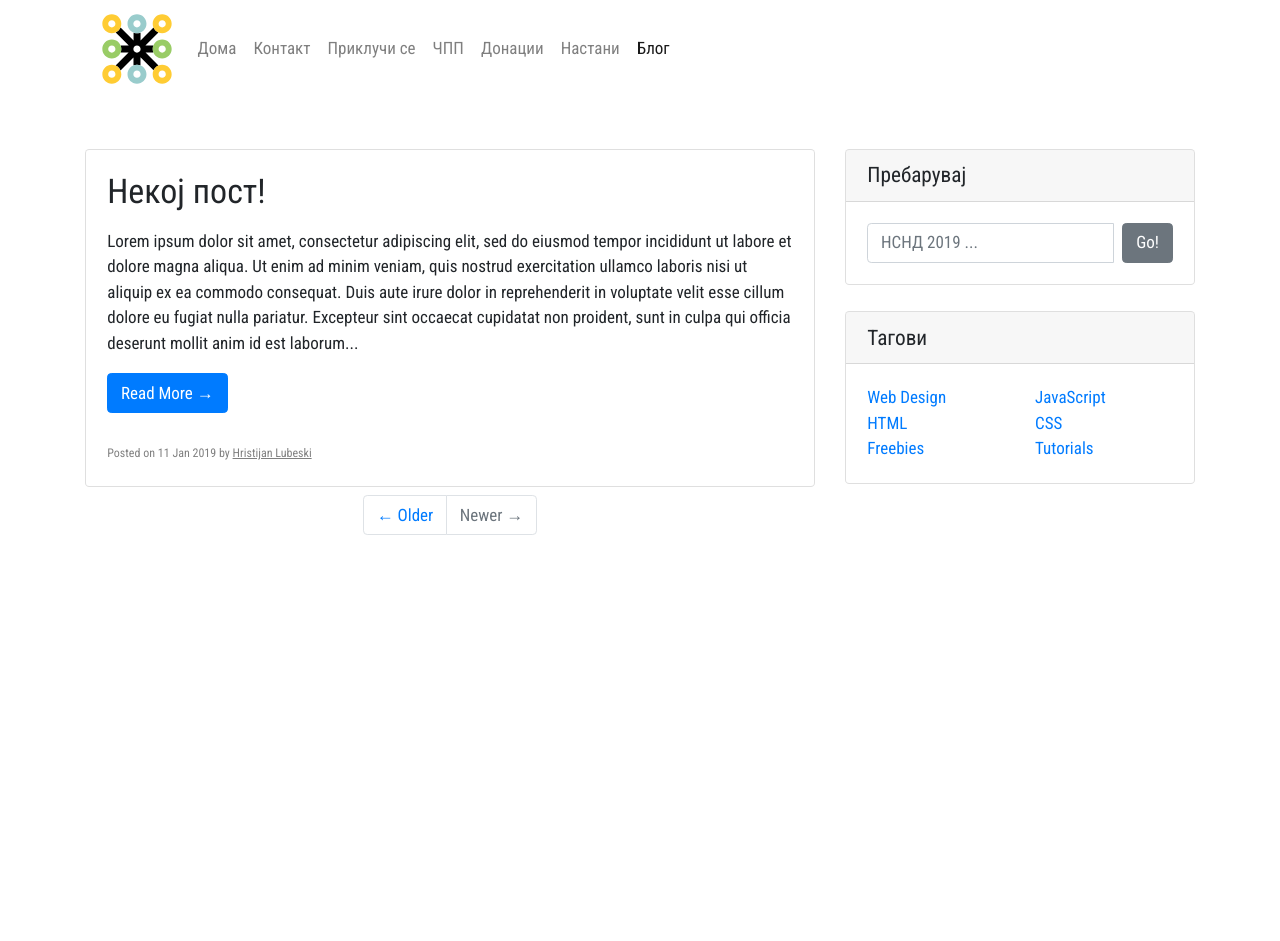
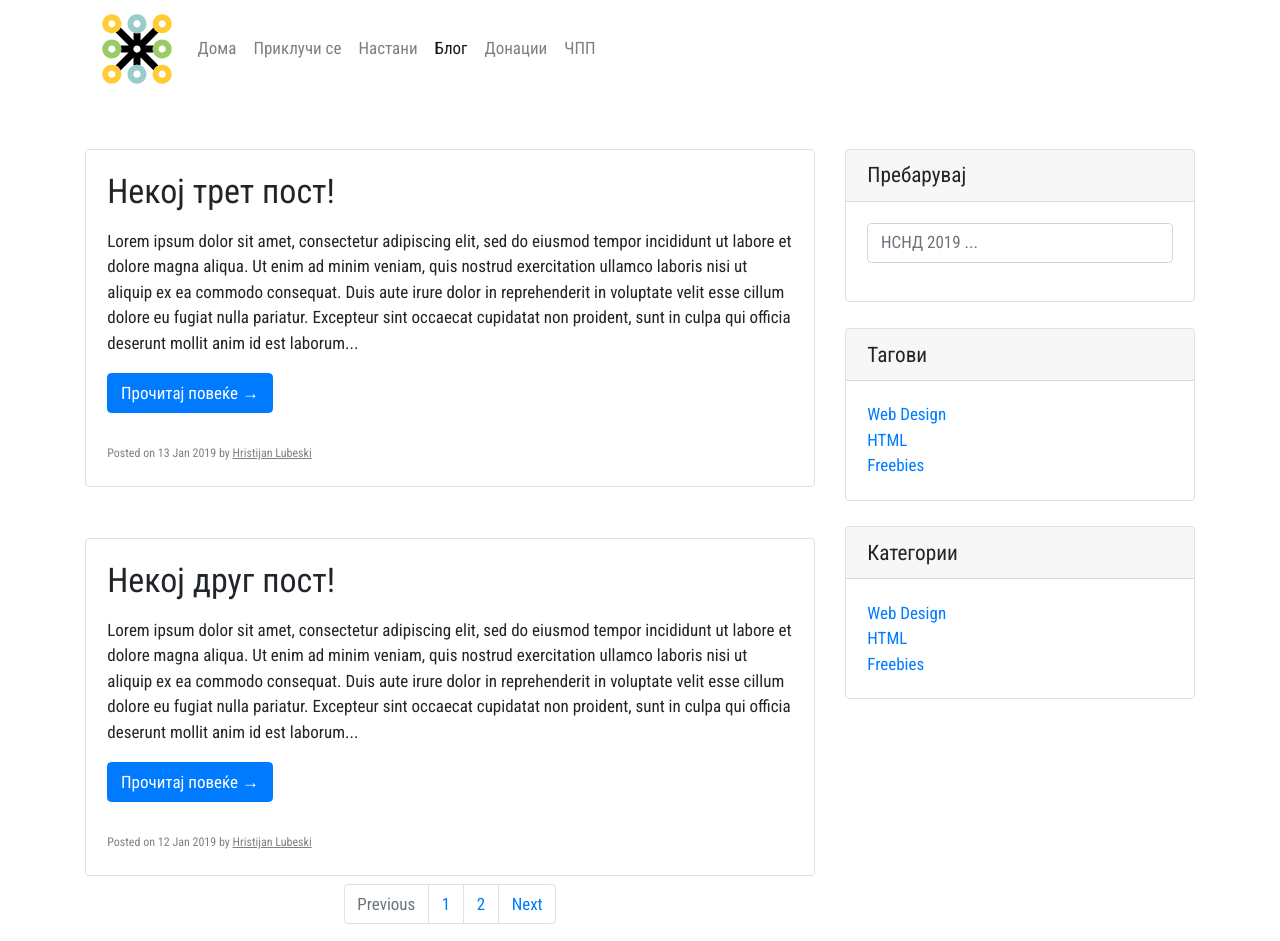
Before and after one commit to skopjehacklab/hackerspace, a Jekyll site: the page built from blog/index.html, in a window 1280 px wide. Built offline with Jekyll 4.4.1, drawn with Linux system fonts in a browser that asks for light colours; nearby versions of some CDN libraries; the list of posts is cut into pages by our own code; before the commit the page ends 900 px from its top, so only the background shows below that.

Commit message:
adds search functionality for the blog; removes unneeded files

```diff
--- a/_config.yml
+++ b/_config.yml
@@ -31,18 +31,16 @@
 navigation:
   - title: "Дома"
     url: "/"
-  - title: "Контакт"
-    url: "/contact/"
   - title: "Приклучи се"
     url: "/members/"
-  - title: "ЧПП"
-    url: "/faq/"
-  - title: "Донации"
-    url: "/donations/"
   - title: "Настани"
     url: "/events/"
   - title: "Блог"
     url: "/blog/"
+  - title: "Донации"
+    url: "/donations/"
+  - title: "ЧПП"
+    url: "/faq/"
 
 
 # Every FAQ needs to have an unique id
@@ -74,6 +72,10 @@
 markdown: kramdown
 plugins:
   - jekyll-feed
+  - jekyll-paginate
+
+paginate: 2
+paginate_path: "/blog/:num/"
 
 sass:
   sass_dir: css
@@ -81,5 +83,3 @@
 collections:
   events:
     output: true
-  blog:
-    output: true
--- /dev/null
+++ b/_posts/2019-01-12-nekoj-dr-post.md
@@ -0,0 +1,16 @@
+---
+layout: blog_post
+title: "Некој друг пост!"
+date: 2019-01-12T19:00:00Z
+author: "Hristijan Lubeski"
+---
+
+Lorem ipsum dolor sit amet, consectetur adipiscing elit, sed do eiusmod tempor incididunt ut labore et dolore magna aliqua. Ut enim ad minim veniam, quis nostrud exercitation ullamco laboris nisi ut aliquip ex ea commodo consequat. Duis aute irure dolor in reprehenderit in voluptate velit esse cillum dolore eu fugiat nulla pariatur. Excepteur sint occaecat cupidatat non proident, sunt in culpa qui officia deserunt mollit anim id est laborum.
+
+Lorem ipsum dolor sit amet, consectetur adipiscing elit, sed do eiusmod tempor incididunt ut labore et dolore magna aliqua. Ut enim ad minim veniam, quis nostrud exercitation ullamco laboris nisi ut aliquip ex ea commodo consequat. Duis aute irure dolor in reprehenderit in voluptate velit esse cillum dolore eu fugiat nulla pariatur. Excepteur sint occaecat cupidatat non proident, sunt in culpa qui officia deserunt mollit anim id est laborum.
+
+Lorem ipsum dolor sit amet, consectetur adipiscing elit, sed do eiusmod tempor incididunt ut labore et dolore magna aliqua. Ut enim ad minim veniam, quis nostrud exercitation ullamco laboris nisi ut aliquip ex ea commodo consequat. Duis aute irure dolor in reprehenderit in voluptate velit esse cillum dolore eu fugiat nulla pariatur. Excepteur sint occaecat cupidatat non proident, sunt in culpa qui officia deserunt mollit anim id est laborum.
+
+Lorem ipsum dolor sit amet, consectetur adipiscing elit, sed do eiusmod tempor incididunt ut labore et dolore magna aliqua. Ut enim ad minim veniam, quis nostrud exercitation ullamco laboris nisi ut aliquip ex ea commodo consequat. Duis aute irure dolor in reprehenderit in voluptate velit esse cillum dolore eu fugiat nulla pariatur. Excepteur sint occaecat cupidatat non proident, sunt in culpa qui officia deserunt mollit anim id est laborum.
+
+Lorem ipsum dolor sit amet, consectetur adipiscing elit, sed do eiusmod tempor incididunt ut labore et dolore magna aliqua. Ut enim ad minim veniam, quis nostrud exercitation ullamco laboris nisi ut aliquip ex ea commodo consequat. Duis aute irure dolor in reprehenderit in voluptate velit esse cillum dolore eu fugiat nulla pariatur. Excepteur sint occaecat cupidatat non proident, sunt in culpa qui officia deserunt mollit anim id est laborum.
--- /dev/null
+++ b/_posts/2019-01-13-nekkeke.md
@@ -0,0 +1,16 @@
+---
+layout: blog_post
+title: "Некој трет пост!"
+date: 2019-01-13T19:00:00Z
+author: "Hristijan Lubeski"
+---
+
+Lorem ipsum dolor sit amet, consectetur adipiscing elit, sed do eiusmod tempor incididunt ut labore et dolore magna aliqua. Ut enim ad minim veniam, quis nostrud exercitation ullamco laboris nisi ut aliquip ex ea commodo consequat. Duis aute irure dolor in reprehenderit in voluptate velit esse cillum dolore eu fugiat nulla pariatur. Excepteur sint occaecat cupidatat non proident, sunt in culpa qui officia deserunt mollit anim id est laborum.
+
+Lorem ipsum dolor sit amet, consectetur adipiscing elit, sed do eiusmod tempor incididunt ut labore et dolore magna aliqua. Ut enim ad minim veniam, quis nostrud exercitation ullamco laboris nisi ut aliquip ex ea commodo consequat. Duis aute irure dolor in reprehenderit in voluptate velit esse cillum dolore eu fugiat nulla pariatur. Excepteur sint occaecat cupidatat non proident, sunt in culpa qui officia deserunt mollit anim id est laborum.
+
+Lorem ipsum dolor sit amet, consectetur adipiscing elit, sed do eiusmod tempor incididunt ut labore et dolore magna aliqua. Ut enim ad minim veniam, quis nostrud exercitation ullamco laboris nisi ut aliquip ex ea commodo consequat. Duis aute irure dolor in reprehenderit in voluptate velit esse cillum dolore eu fugiat nulla pariatur. Excepteur sint occaecat cupidatat non proident, sunt in culpa qui officia deserunt mollit anim id est laborum.
+
+Lorem ipsum dolor sit amet, consectetur adipiscing elit, sed do eiusmod tempor incididunt ut labore et dolore magna aliqua. Ut enim ad minim veniam, quis nostrud exercitation ullamco laboris nisi ut aliquip ex ea commodo consequat. Duis aute irure dolor in reprehenderit in voluptate velit esse cillum dolore eu fugiat nulla pariatur. Excepteur sint occaecat cupidatat non proident, sunt in culpa qui officia deserunt mollit anim id est laborum.
+
+Lorem ipsum dolor sit amet, consectetur adipiscing elit, sed do eiusmod tempor incididunt ut labore et dolore magna aliqua. Ut enim ad minim veniam, quis nostrud exercitation ullamco laboris nisi ut aliquip ex ea commodo consequat. Duis aute irure dolor in reprehenderit in voluptate velit esse cillum dolore eu fugiat nulla pariatur. Excepteur sint occaecat cupidatat non proident, sunt in culpa qui officia deserunt mollit anim id est laborum.
--- a/blog.html
+++ /dev/null
@@ -1,90 +0,0 @@
----
-layout: default
-permalink: /blog/
-title: "Блог"
----
-    <div class="row">
-
-    <!-- Blog Entries Column -->
-    <div class="col-md-8">
-        <!-- Blog Post -->
-
-        {% assign sorted = site.blog | sort: 'date' | reverse %}
-        {% for post in sorted limit:5 %}
-            <div class="card mt-5 mb-2">
-                <div class="card-body">
-                    <h2 class="card-title">{{ post.title }}</h2>
-                    <p class="card-text">{{ post.content | truncate: 450 }}</p>
-                        <a href="{{ post.url }}" class="btn btn-primary">Read More &rarr;</a>
-                    </br></br>
-                        <small style="font-size: 12px; color: grey;">Posted on {{ post.date | date_to_string }} by <span style="text-decoration: underline">{{ post.author }}</span></small>
-                </div>
-            </div>
-        {% endfor %}
-
-        <!-- Pagination -->
-        <ul class="pagination justify-content-center mb-4">
-            <li class="page-item">
-                <a class="page-link" href="#">&larr; Older</a>
-            </li>
-            <li class="page-item disabled">
-                <a class="page-link" href="#">Newer &rarr;</a>
-            </li>
-        </ul>
-
-    </div>
-
-    <!-- Sidebar Widgets Column -->
-    <div class="col-md-4">
-
-        <!-- Search Widget -->
-        <div class="card mt-5">
-            <h5 class="card-header">Пребарувај</h5>
-            <div class="card-body">
-                <div class="input-group">
-                    <input type="text" class="form-control" placeholder="НСНД 2019 ...">
-                    <span class="input-group-btn">
-                        <button class="btn btn-secondary ml-2" type="button">Go!</button>
-                    </span>
-                </div>
-            </div>
-        </div>
-
-        <!-- Categories Widget -->
-        <div class="card my-4">
-            <h5 class="card-header">Тагови</h5>
-            <div class="card-body">
-                <div class="row">
-                    <div class="col-lg-6">
-                        <ul class="list-unstyled mb-0">
-                            <li>
-                                <a href="#">Web Design</a>
-                            </li>
-                            <li>
-                                <a href="#">HTML</a>
-                            </li>
-                            <li>
-                                <a href="#">Freebies</a>
-                            </li>
-                        </ul>
-                    </div>
-                    <div class="col-lg-6">
-                        <ul class="list-unstyled mb-0">
-                            <li>
-                                <a href="#">JavaScript</a>
-                            </li>
-                            <li>
-                                <a href="#">CSS</a>
-                            </li>
-                            <li>
-                                <a href="#">Tutorials</a>
-                            </li>
-                        </ul>
-                    </div>
-                </div>
-            </div>
-        </div>
-
-    </div>
-
-    </div>
--- /dev/null
+++ b/blog/index.html
@@ -0,0 +1,137 @@
+---
+layout: default
+title: "Блог"
+---
+
+
+
+<div class="row">
+
+    <!-- Blog Entries Column -->
+    <div class="col-md-8">
+        <!-- Blog Post -->
+
+        {% for post in paginator.posts %}
+        <div class="card mt-5 mb-2">
+            <div class="card-body">
+                <h2 class="card-title">{{ post.title }}</h2>
+                <p class="card-text">{{ post.content | truncate: 450 }}</p>
+                <a href="{{ post.url }}" class="btn btn-primary">Прочитај повеќе &rarr;</a>
+                </br></br>
+                <small style="font-size: 12px; color: grey;">Posted on {{ post.date | date_to_string }} by <span style="text-decoration: underline">{{
+                        post.author }}</span></small>
+            </div>
+        </div>
+        {% endfor %}
+
+        <nav aria-label="Page navigation example">
+            <ul class="pagination justify-content-center">
+                {% if paginator.previous_page %}
+                <li class="page-item enabled">
+                    <a class="page-link" href="{{ paginator.previous_page_path }}" tabindex="-1">Previous</a>
+                </li>
+                {% else %}
+                <li class="page-item disabled">
+                    <a class="page-link" href="#" tabindex="-1">Previous</a>
+                </li>
+                {% endif %}
+
+                <li class="page-item"><a class="page-link" href="{{ site.url }}/blog/">1</a></li>
+
+                {% assign id = 2 %}
+                {% for page in (2..paginator.total_pages) %}
+
+                <li class="page-item"><a class="page-link" href="{{ site.url }}/blog/{{id}}">{{id}}</a></li>
+
+                {% capture id %}{{ id | plus:1 }}{% endcapture %}
+                {% endfor %}
+
+                {% if paginator.next_page %}
+                <li class="page-item enabled">
+                    <a class="page-link" href="{{ paginator.next_page_path }}" tabindex="-1">Next</a>
+                </li>
+                {% else %}
+                <li class="page-item disabled">
+                    <a class="page-link" href="#" tabindex="-1">Next</a>
+                </li>
+                {% endif %}
+
+            </ul>
+        </nav>
+    </div>
+
+    <!-- Sidebar Widgets Column -->
+    <div class="col-md-4">
+
+        <!-- Search Widget -->
+        <div class="card mt-5">
+            <h5 class="card-header">Пребарувај</h5>
+            <div class="card-body">
+                <div class="input-group">
+                    <input type="text" id="search-input" class="form-control" placeholder="НСНД 2019 ...">
+                </div>
+                <ul class="search-results" id="results-container"></ul>
+            </div>
+        </div>
+
+        <!-- Categories Widget -->
+        <div class="card my-4">
+            <h5 class="card-header">Тагови</h5>
+            <div class="card-body">
+                <div class="row">
+                    <div class="col-lg-6">
+                        <ul class="list-unstyled mb-0">
+                            <li>
+                                <a href="#">Web Design</a>
+                            </li>
+                            <li>
+                                <a href="#">HTML</a>
+                            </li>
+                            <li>
+                                <a href="#">Freebies</a>
+                            </li>
+                        </ul>
+                    </div>
+                </div>
+            </div>
+        </div>
+
+        <!-- Categories Widget -->
+        <div class="card my-4">
+            <h5 class="card-header">Категории</h5>
+            <div class="card-body">
+                <div class="row">
+                    <div class="col-lg-6">
+                        <ul class="list-unstyled mb-0">
+                            <li>
+                                <a href="#">Web Design</a>
+                            </li>
+                            <li>
+                                <a href="#">HTML</a>
+                            </li>
+                            <li>
+                                <a href="#">Freebies</a>
+                            </li>
+                        </ul>
+                    </div>
+                </div>
+            </div>
+        </div>
+
+    </div>
+
+</div>
+
+
+
+<!-- Script pointing to search-script.js -->
+<script src="/js/search.js" type="text/javascript"></script>
+
+<!-- Configuration -->
+<script>
+SimpleJekyllSearch({
+    searchInput: document.getElementById('search-input'),
+    resultsContainer: document.getElementById('results-container'),
+    json: '/search.json'
+})
+</script>
--- a/css/main.scss
+++ b/css/main.scss
@@ -95,3 +95,12 @@
 .carousel-inner > .carousel-item > img, .carousel-inner > .item > a > img {
     max-height: 400px;
 }
+
+.search-results {
+    margin-top: 1em;
+    padding: 0;
+}
+
+.search-results li {
+    list-style: none;
+}
```
Also changed, not shown: contact.html (deleted, +0 -23 lines), search.json (added, +16 -0 lines), _posts/2019-01-11-nekoj-post.md (renamed from _blog/2019-01-11-nekoj-post.md), js/search.js (added).
